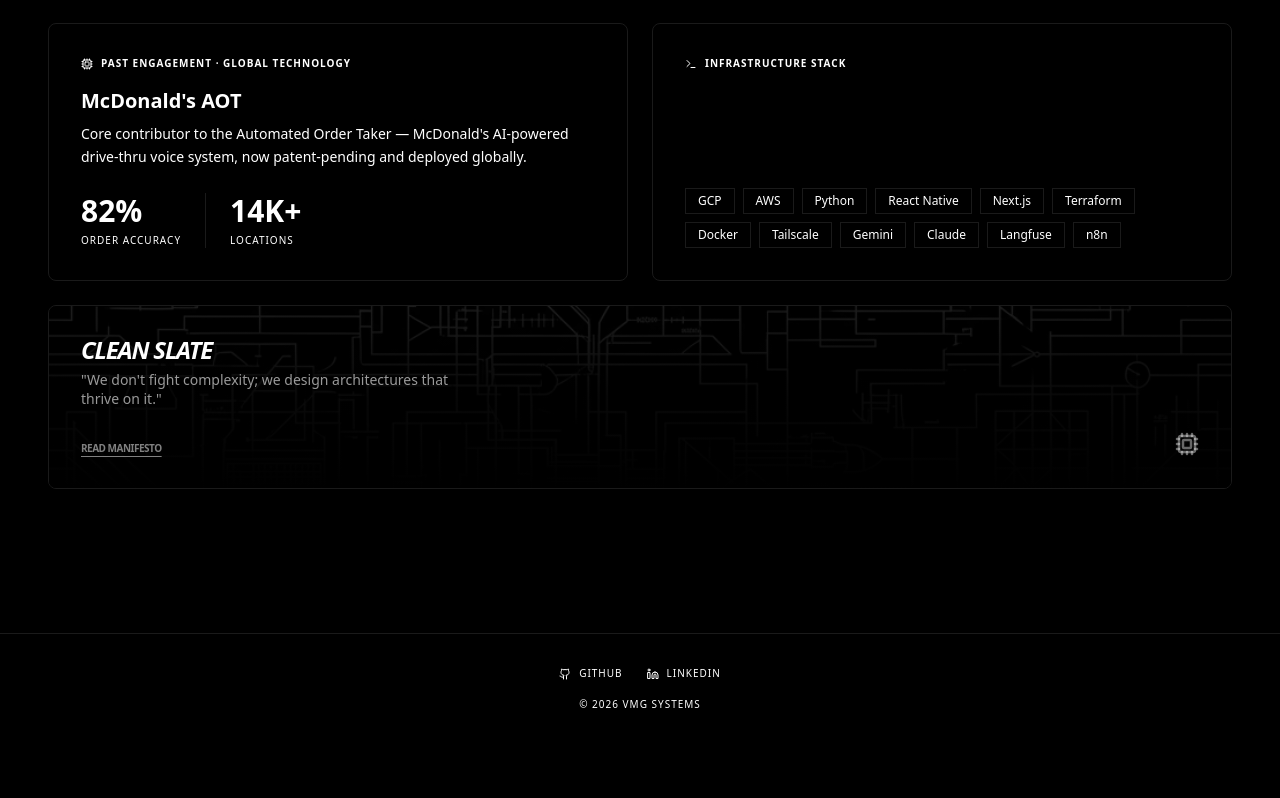
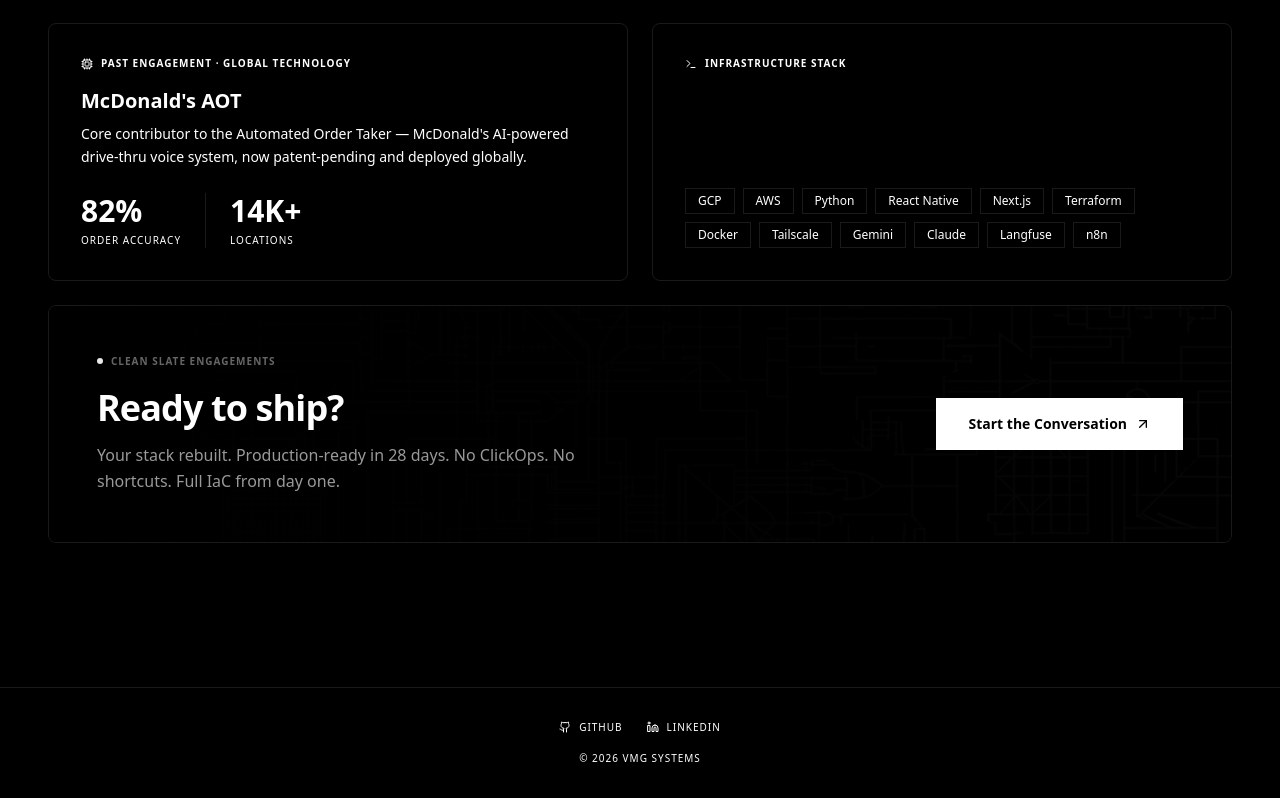
Before and after one commit to vmgsystems/my-portfolio, a Next.js app: page / in a window 1280 px wide. Shown: the part 867-1665 px from the top of the page. Before the commit the page ends 1611 px from the top, so only its background shows below. Built offline with nearby package versions, Linux system fonts and the light colour scheme.

Commit message:
Replace Clean Slate manifesto card with conversion CTA
Bottom card now closes the sale: "Ready to ship?" with a direct
link to /contact. Keeps the manifesto background image but drives
action instead of philosophy.

```diff
--- a/src/app/page.tsx
+++ b/src/app/page.tsx
@@ -222,32 +222,39 @@
           </div>
         </motion.div>
 
-        {/* Manifesto Preview */}
+        {/* CTA Card */}
         <motion.div
           variants={item}
-          className="glass-card md:col-span-4 hover:scale-[1.01] transition-all relative group/manifesto hover:border-[#333] !p-0 overflow-hidden border border-[#1a1a1a] flex flex-col justify-between min-h-[180px]"
+          className="glass-card md:col-span-4 relative group/cta !p-0 overflow-hidden border border-[#1a1a1a] flex flex-col justify-between min-h-[220px]"
         >
           <div className="absolute inset-0 z-0">
             <Image
               src="/manifesto.png"
               alt="Clean Slate Architecture Blueprint"
               fill
-              className="object-cover opacity-20 group-hover:scale-105 group-hover:opacity-40 transition-all duration-1000 ease-out grayscale"
+              className="object-cover opacity-10 group-hover/cta:scale-105 group-hover/cta:opacity-20 transition-all duration-1000 ease-out grayscale"
             />
-            <div className="absolute inset-0 bg-gradient-to-t from-black via-black/80 to-black/40" />
+            <div className="absolute inset-0 bg-gradient-to-r from-black via-black/90 to-black/70" />
           </div>
-          <Link href="/consulting" className="absolute inset-0 z-20" aria-label="Read Manifesto" />
-          <div className="relative z-10 p-6 md:p-8 flex flex-col justify-between h-full pointer-events-none">
+          <div className="relative z-10 p-8 md:p-12 flex flex-col md:flex-row items-start md:items-center justify-between gap-8 h-full">
             <div>
-              <h3 className="text-xl sm:text-2xl font-black uppercase italic leading-none mb-2 tracking-tighter">Clean Slate</h3>
-              <p className="text-sm leading-snug font-medium text-white/60 group-hover/manifesto:text-white transition-colors max-w-sm">
-                &quot;We don&apos;t fight complexity; we design architectures that thrive on it.&quot;
+              <div className="flex items-center gap-2 text-white/40 uppercase tracking-widest text-[10px] font-bold mb-4">
+                <div className="w-1.5 h-1.5 rounded-full bg-white animate-pulse" />
+                Clean Slate Engagements
+              </div>
+              <h3 className="text-2xl sm:text-3xl md:text-4xl font-black tracking-tight mb-3 text-white leading-tight">
+                Ready to ship?
+              </h3>
+              <p className="text-white/60 text-sm md:text-base max-w-lg leading-relaxed">
+                Your stack rebuilt. Production-ready in 28 days. No ClickOps. No shortcuts. Full IaC from day one.
               </p>
             </div>
-            <div className="flex justify-between items-end mt-6 relative z-0 pointer-events-none">
-              <div className="text-[10px] font-bold uppercase tracking-tighter underline underline-offset-4 opacity-50 group-hover/manifesto:opacity-100 transition-opacity text-white">Read Manifesto</div>
-              <Cpu size={24} strokeWidth={2.5} className="text-white/40 group-hover/manifesto:text-white transition-colors hidden sm:block" />
-            </div>
+            <Link
+              href="/contact"
+              className="shrink-0 flex items-center gap-2 bg-white text-black px-8 py-4 font-bold hover:bg-gray-200 transition-all duration-300 ease-out group/btn text-sm whitespace-nowrap"
+            >
+              Start the Conversation <ArrowUpRight size={16} className="group-hover/btn:translate-x-1 group-hover/btn:-translate-y-1 transition-transform" />
+            </Link>
           </div>
         </motion.div>
 
```
